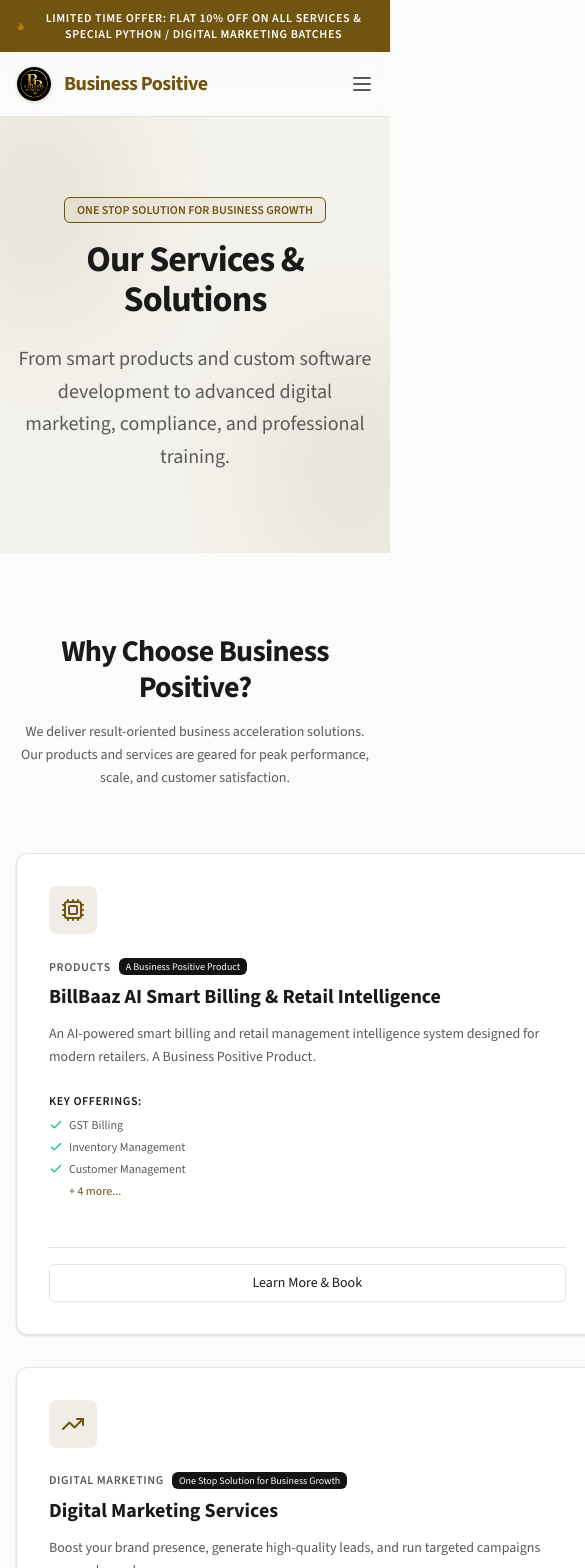
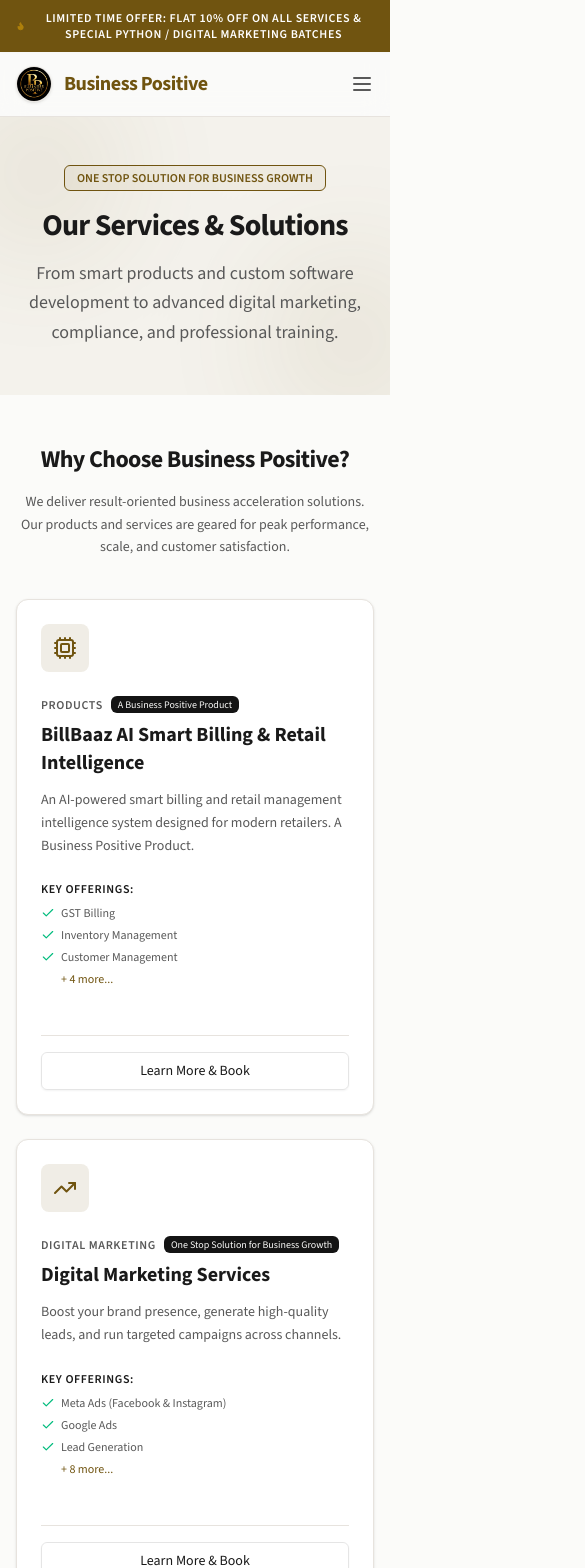
Before and after one commit to bipinpandey1306-ux/bussiness-positive, a React (Vite) app: page /services in a window 390 px wide. Shown: the top 1568 px of the page, 585 px wide, since content can reach past the window. Built offline with nearby package versions, Linux system fonts and the light colour scheme; a web font is replaced by a local one.

Commit message:
Make Services page fully responsive and mobile-friendly

```diff
--- a/src/pages/Services.tsx
+++ b/src/pages/Services.tsx
@@ -23,7 +23,7 @@
 
   return (
     <MainLayout>
-      <div className="bg-primary/5 py-20 relative overflow-hidden">
+      <div className="bg-primary/5 py-12 md:py-20 relative overflow-hidden">
         {/* Decorative background shapes for premium look */}
         <div className="absolute top-0 left-0 w-full h-full opacity-10 pointer-events-none">
           <div className="absolute top-[-10%] left-[-10%] w-[40%] h-[60%] rounded-full bg-primary blur-3xl" />
@@ -34,25 +34,25 @@
           <Badge variant="outline" className="mb-4 text-xs font-semibold px-3 py-1 text-primary border-primary bg-primary/5">
             ONE STOP SOLUTION FOR BUSINESS GROWTH
           </Badge>
-          <h1 className="text-4xl font-bold tracking-tight sm:text-5xl mb-6 text-foreground">
+          <h1 className="text-3xl sm:text-4xl md:text-5xl font-bold tracking-tight mb-4 md:mb-6 text-foreground">
             Our Services & Solutions
           </h1>
-          <p className="text-xl text-muted-foreground leading-relaxed">
+          <p className="text-lg sm:text-xl text-muted-foreground leading-relaxed">
             From smart products and custom software development to advanced digital marketing, compliance, and professional training.
           </p>
         </div>
       </div>
 
-      <div className="py-20 container mx-auto px-4">
+      <div className="py-12 md:py-20 container mx-auto px-4">
         {/* Why Choose Us Header section for value props */}
-        <div className="mb-16 text-center max-w-2xl mx-auto">
-          <h2 className="text-3xl font-bold tracking-tight text-foreground mb-4">Why Choose Business Positive?</h2>
+        <div className="mb-10 md:mb-16 text-center max-w-2xl mx-auto">
+          <h2 className="text-2xl md:text-3xl font-bold tracking-tight text-foreground mb-4">Why Choose Business Positive?</h2>
           <p className="text-muted-foreground text-sm leading-relaxed">
             We deliver result-oriented business acceleration solutions. Our products and services are geared for peak performance, scale, and customer satisfaction.
           </p>
         </div>
 
-        <div className="grid md:grid-cols-2 lg:grid-cols-3 gap-8">
+        <div className="grid grid-cols-1 md:grid-cols-2 lg:grid-cols-3 gap-6 md:gap-8">
           {isLoading ? (
             Array.from({ length: 5 }).map((_, i) => (
               <Skeleton key={i} className="h-96 w-full rounded-xl" />
@@ -60,7 +60,7 @@
           ) : services?.filter(s => s.isActive).map((service) => (
             <div
               key={service.id}
-              className="rounded-xl border bg-card p-8 shadow-sm flex flex-col transition-all duration-300 hover:shadow-md hover:border-primary/30 hover:-translate-y-1 cursor-pointer group"
+              className="rounded-xl border bg-card p-6 md:p-8 shadow-sm flex flex-col transition-all duration-300 hover:shadow-md hover:border-primary/30 hover:-translate-y-1 cursor-pointer group"
               onClick={() => setSelectedService(service)}
             >
               <div className="h-12 w-12 rounded-lg bg-primary/10 text-primary flex items-center justify-center mb-6 group-hover:bg-primary group-hover:text-primary-foreground transition-all duration-300">
@@ -119,7 +119,7 @@
 
       {/* Expandable Details Dialog */}
       <Dialog open={!!selectedService} onOpenChange={(open) => { if(!open) setSelectedService(null); }}>
-        <DialogContent className="sm:max-w-[550px] max-h-[85vh] overflow-y-auto">
+        <DialogContent className="w-[calc(100%-2rem)] max-w-[95vw] sm:max-w-[550px] max-h-[90vh] overflow-y-auto">
           {selectedService && (
             <>
               <DialogHeader>
```
